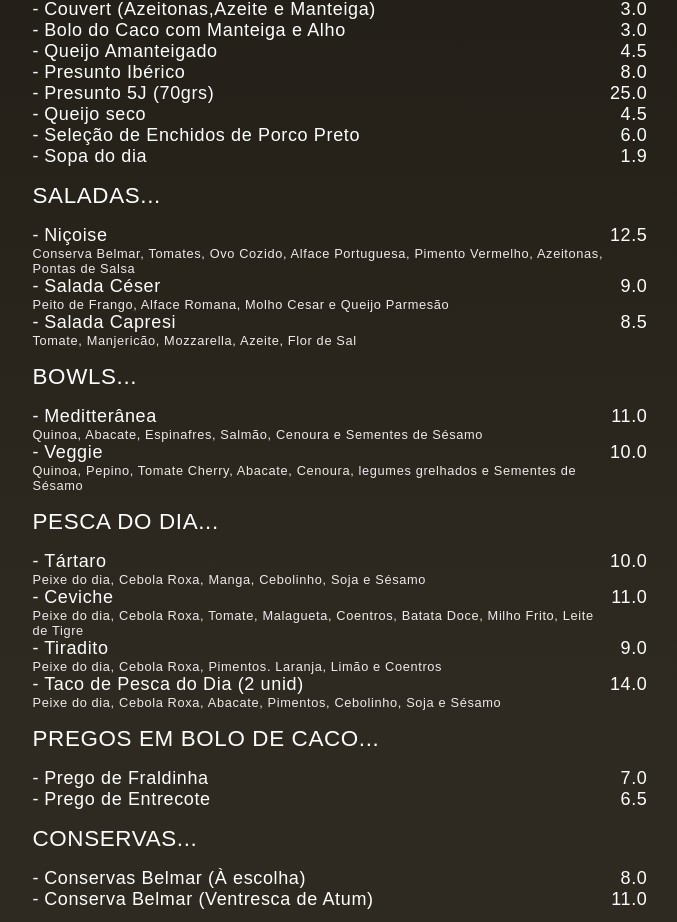
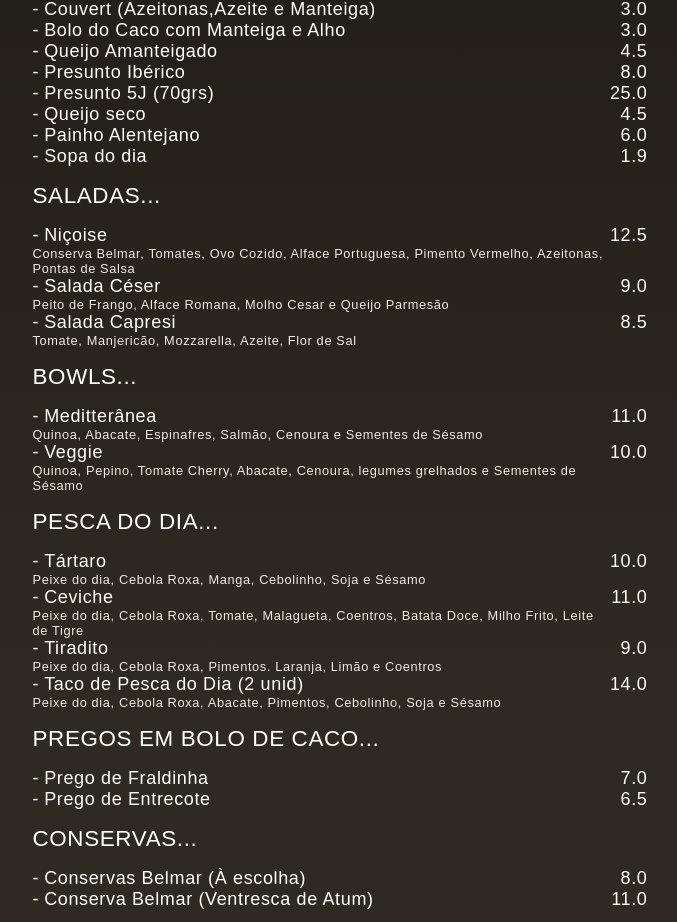
Before and after one commit to wanderson1873/barriga-de-freira, a React (Create React App) app: page / in a window 1280 px wide. Shown: the part 958-1880 px from the top of the page, without its empty margins (300-977 px from the left). Built offline with nearby package versions, Linux system fonts and the light colour scheme; a web font is replaced by a local one.

Commit message:
update 'painho alemtejano'

```diff
--- a/src/components/Ementa.js
+++ b/src/components/Ementa.js
@@ -235,7 +235,7 @@ const Ementa = () => {
 
             <ul>
                <li className="name">
-                  Seleção de Enchidos de Porco Preto
+                 Painho Alentejano
                </li>
                <li className="price">6.0</li>
             </ul>
```
